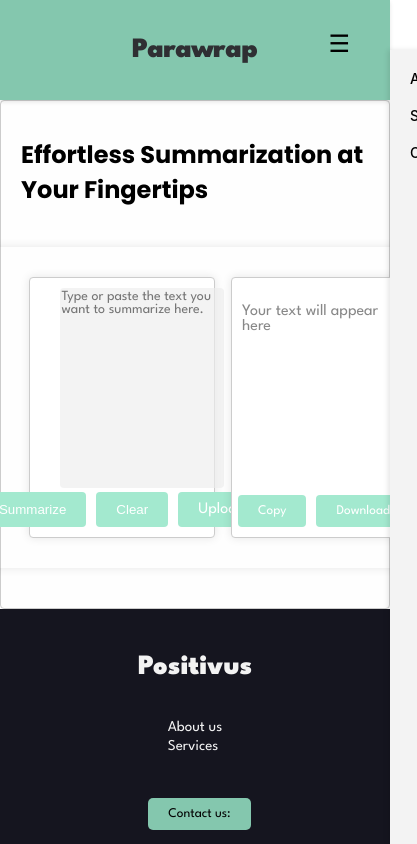
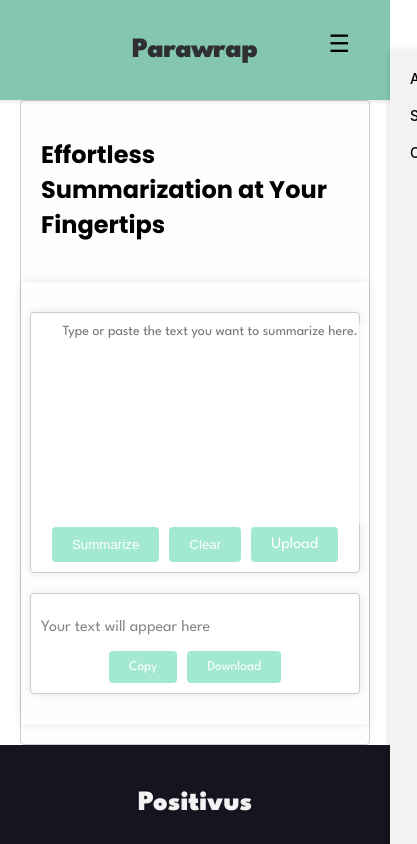
Before and after one commit to 1rayanharoon/Text-Summarizer, a React (Create React App) app in the folder front-end/: page /summarizer in a window 390 px wide. Shown: the top 844 px of the page, 417 px wide, since content can reach past the window. Built offline with nearby package versions, Linux system fonts and the light colour scheme.

Commit message:
Responsive User Interface
Updated the responsiveness of Summarizer and Paraphraser Page

```diff
--- a/front-end/src/components/Summarizer.css
+++ b/front-end/src/components/Summarizer.css
@@ -48,22 +48,19 @@
     border: none;
     outline: none;
     resize: none;
-    background-color: #edededa8;
+    background-color: #ffffffa8;
     padding: 1.5px;
     border-radius: 4px;
     margin-bottom: 10px;
     font-family: 'League Spartan', sans-serif;
 }
 
-  .textarea:hover {
-    background-color: #e5e5e5;
-  }
+
 
 .summary-container {
     display: flex;
     flex-direction: column;
-
-    justify-content: space-between;;
+    justify-content: space-between;
 }
 
 .placeholder {
@@ -76,7 +73,7 @@
     gap: 10px;
 }
 
-  .summarize-button,
+.summarize-button,.paraphrase-button,
 .clear-button,
 .upload-button {
     padding: 10px 20px;
@@ -85,16 +82,14 @@
     border: none;
     border-radius: 4px;
     cursor: pointer;
-
 }
 
 .summarize-button:hover,
 .clear-button:hover,
 .upload-button:hover {
+    background-color: #84c7ae;
+}
 
-    background-color: #84c7ae;
-
-  }
 .bottom-button-container {
     display: flex;
     justify-content: center;
@@ -115,3 +110,23 @@
 .bottom-button:hover {
     background-color: #84c7ae;
 }
+
+/* Responsive Design */
+@media (max-width: 768px) {
+    .summarizer-container {
+        flex-direction: column;
+        align-items: center;
+        padding: 20px;
+        margin: 0 20px; /* Add margin on the sides */
+    }
+
+    .summarizer-wrapper{
+      margin: 0 20px;
+    }
+
+    .textarea-container,
+    .summary-container {
+        width: 100%;
+        margin: 10px 0;
+    }
+}
```
Lines whose indentation alone changed are shown as unchanged.
